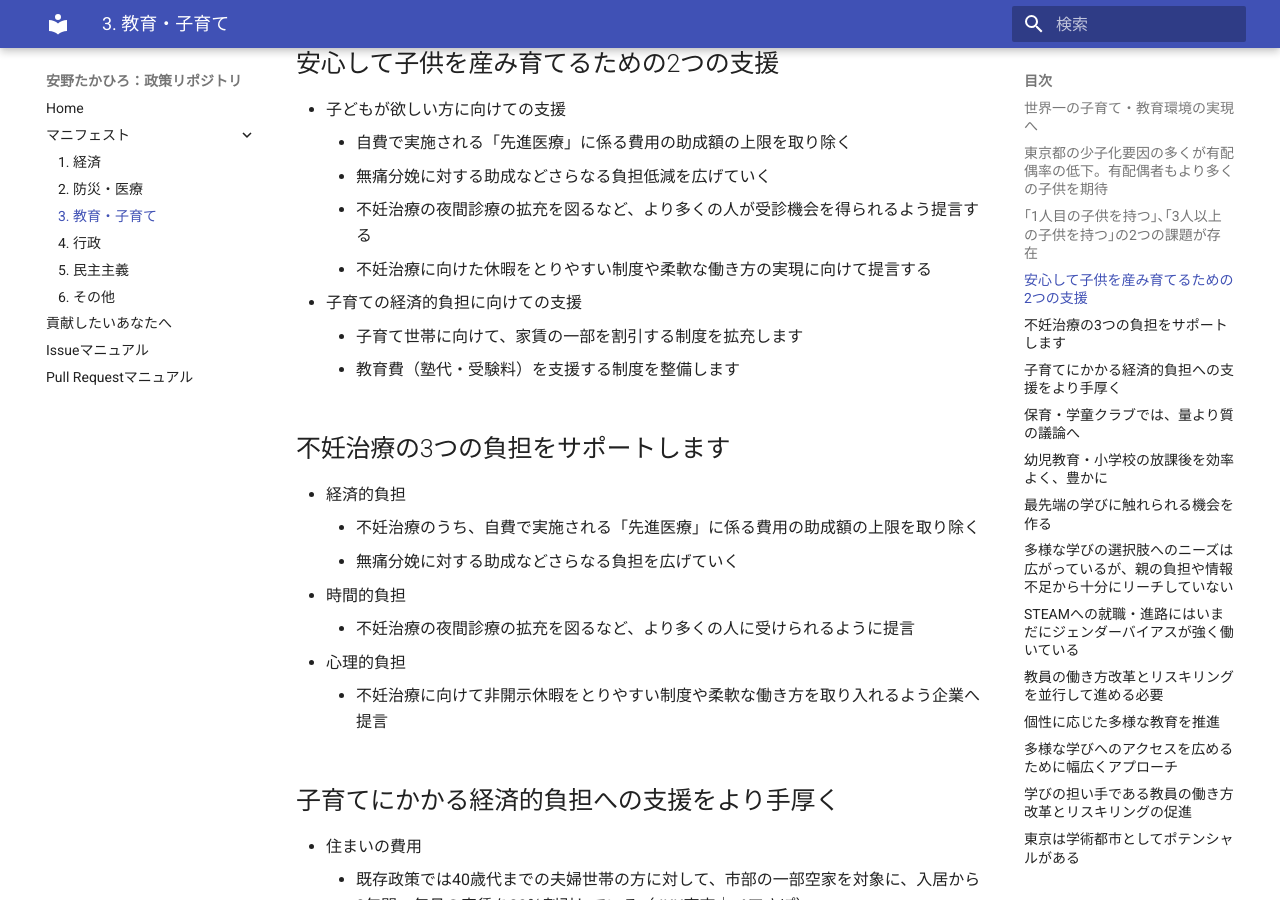
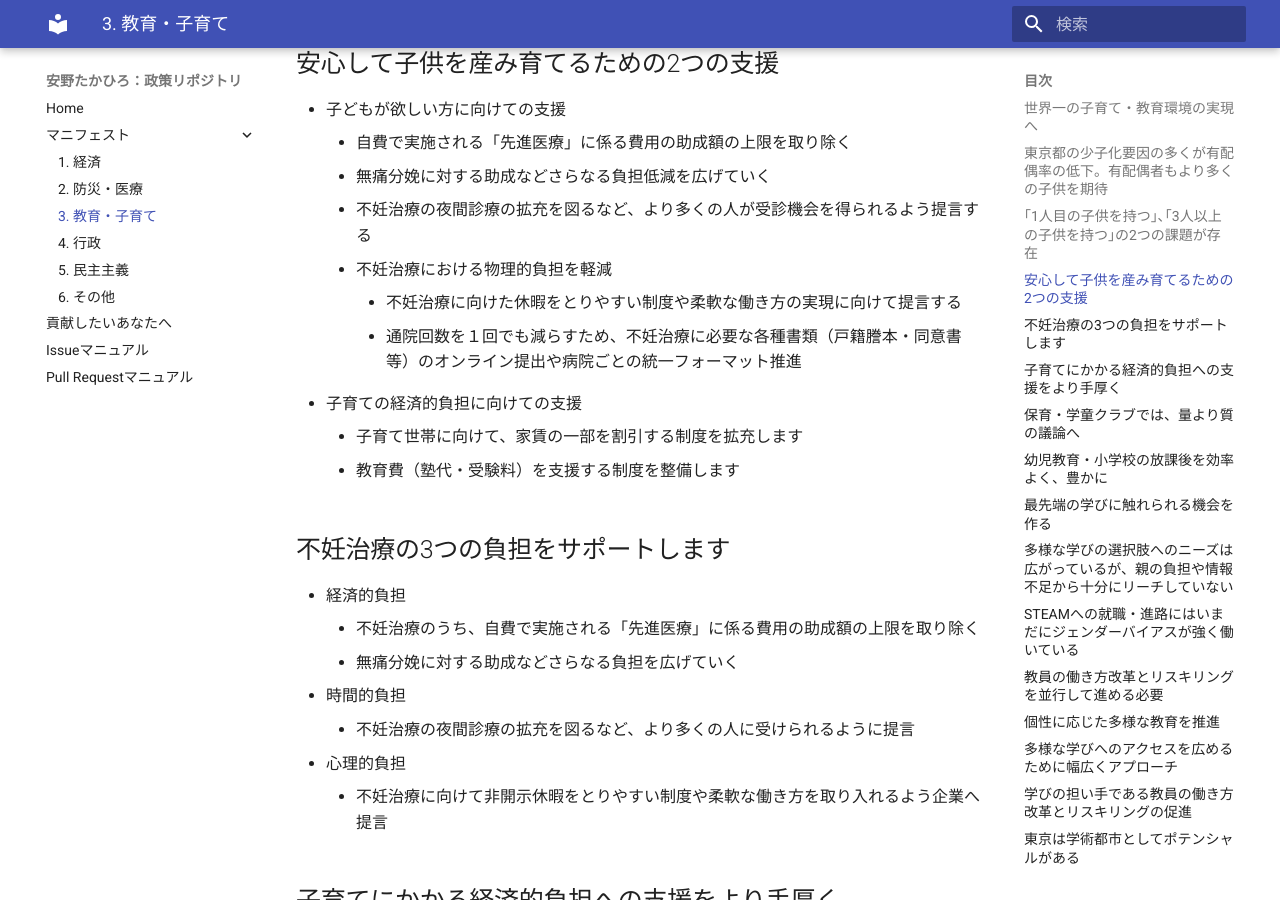
Before and after one commit to takahiroanno2024/election2024, an MkDocs documentation site: the page built from docs/manifest/education.md, in a window 1280 px wide and 900 px high, scrolled down 2281 px. Built offline with MkDocs 1.6.1 and Material for MkDocs 9.7.7, drawn with Linux system fonts in a browser that asks for light colours.

Commit message:
Update education.md
不妊治療における各種書類提出をオンライン化し、物理的な負担を軽減

```diff
--- a/docs/manifest/education.md
+++ b/docs/manifest/education.md
@@ -54,7 +54,9 @@
     - 自費で実施される「先進医療」に係る費用の助成額の上限を取り除く
     - 無痛分娩に対する助成などさらなる負担低減を広げていく
     - 不妊治療の夜間診療の拡充を図るなど、より多くの人が受診機会を得られるよう提言する
-    - 不妊治療に向けた休暇をとりやすい制度や柔軟な働き方の実現に向けて提言する
+    - 不妊治療における物理的負担を軽減
+        - 不妊治療に向けた休暇をとりやすい制度や柔軟な働き方の実現に向けて提言する
+        - 通院回数を１回でも減らすため、不妊治療に必要な各種書類（戸籍謄本・同意書等）のオンライン提出や病院ごとの統一フォーマット推進
 - 子育ての経済的負担に向けての支援
     - 子育て世帯に向けて、家賃の一部を割引する制度を拡充します
     - 教育費（塾代・受験料）を支援する制度を整備します
```
